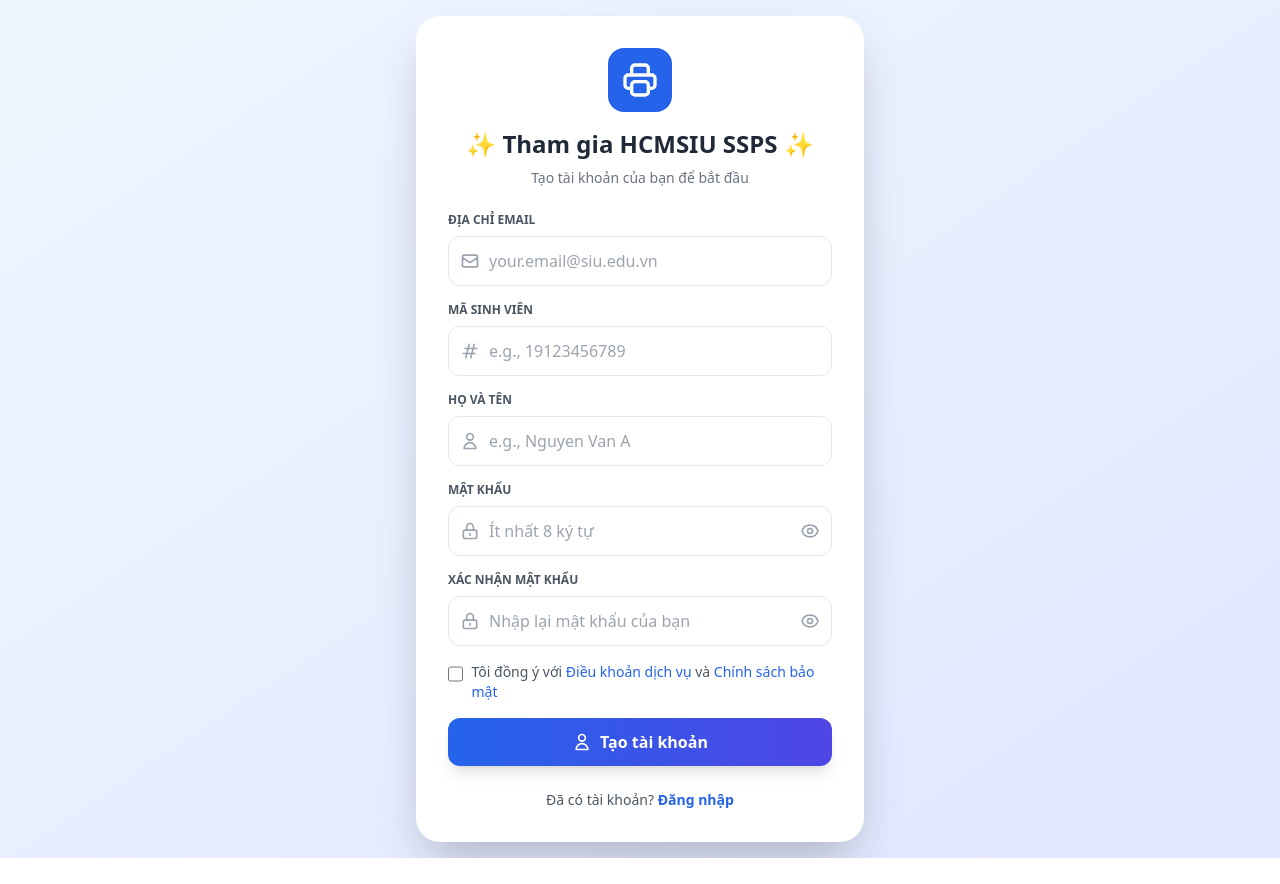
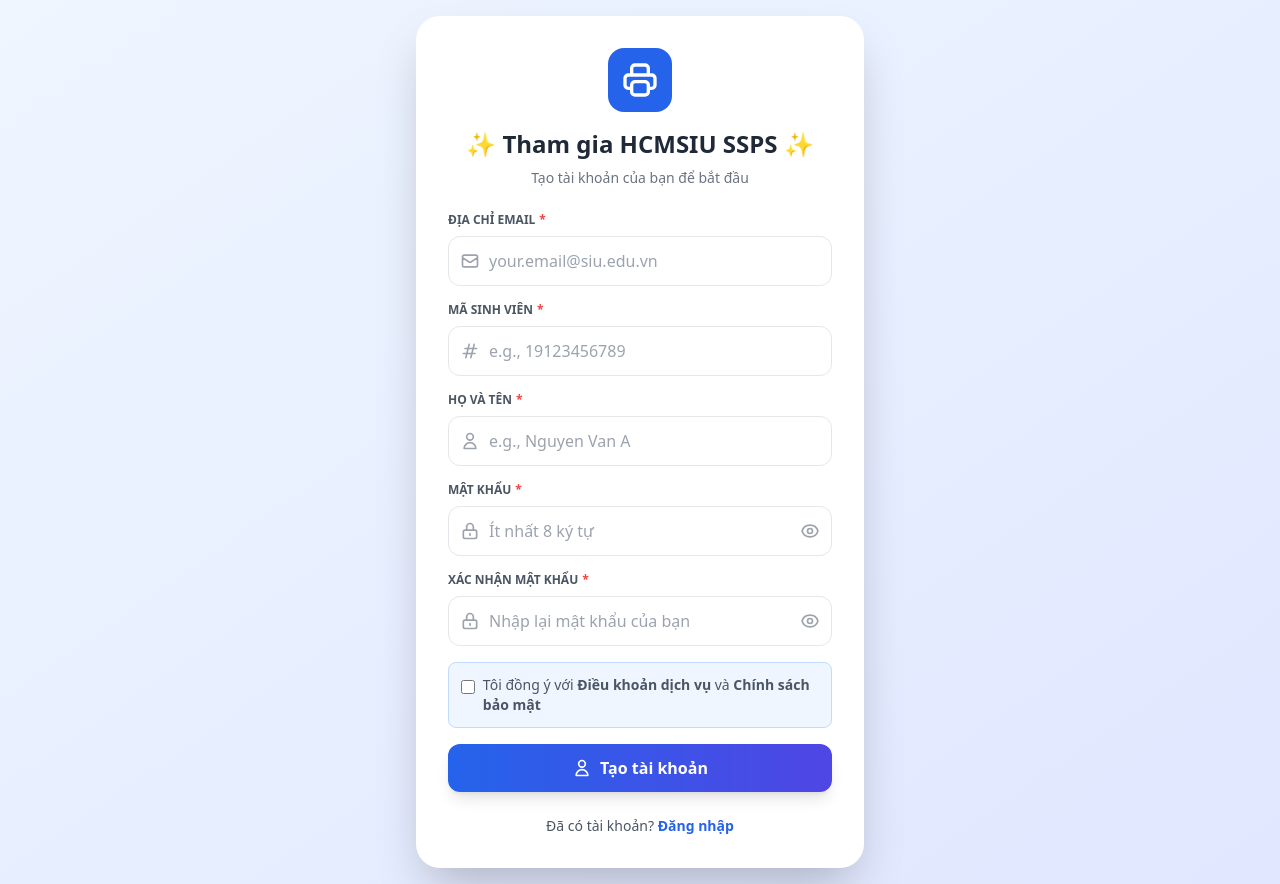
Before and after one commit to Minh6625/SSPS_AntiSocola, a Next.js app in the folder frontend/: page /register in a window 1280 px wide. Before the commit the page ends 858 px from the top, so only its background shows below. Built offline with nearby package versions, Linux system fonts and the light colour scheme; no server answers.

Commit message:
feat: Kết nối api Đăng ký vào FE

```diff
--- a/frontend/src/app/register/page.tsx
+++ b/frontend/src/app/register/page.tsx
@@ -3,6 +3,17 @@
 import { useState } from 'react';
 import { useRouter } from 'next/navigation';
 import { authService } from '@/services/authService';
+import FormField from '@/components/FormField';
+import SuccessModal from '@/components/SuccessModal';
+
+interface FieldErrors {
+  email?: string;
+  studentId?: string;
+  fullName?: string;
+  password?: string;
+  confirmPassword?: string;
+  terms?: string;
+}
 
 export default function RegisterPage() {
   const router = useRouter();
@@ -17,28 +28,79 @@
   const [showConfirmPassword, setShowConfirmPassword] = useState(false);
   const [agreedToTerms, setAgreedToTerms] = useState(false);
   const [loading, setLoading] = useState(false);
-  const [error, setError] = useState('');
+  const [fieldErrors, setFieldErrors] = useState<FieldErrors>({});
+  const [showSuccessModal, setShowSuccessModal] = useState(false);
+  const [successMessage, setSuccessMessage] = useState('');
+
+  const validateForm = (): boolean => {
+    const errors: FieldErrors = {};
+
+    // Email validation
+    if (!formData.email) {
+      errors.email = 'Email không được để trống';
+    } else if (!formData.email.match(/.*@siu\.edu\.vn$/)) {
+      errors.email = 'Email phải là địa chỉ @siu.edu.vn';
+    }
+
+    // Student ID validation
+    if (!formData.studentId) {
+      errors.studentId = 'MSSV không được để trống';
+    } else if (!formData.studentId.match(/^[0-9]{11}$/)) {
+      errors.studentId = 'MSSV phải là 11 chữ số';
+    }
+
+    // Full name validation
+    if (!formData.fullName) {
+      errors.fullName = 'Họ và tên không được để trống';
+    } else if (formData.fullName.length < 2) {
+      errors.fullName = 'Họ và tên phải từ 2 ký tự trở lên';
+    }
+
+    // Password validation
+    if (!formData.password) {
+      errors.password = 'Mật khẩu không được để trống';
+    } else if (formData.password.length < 8) {
+      errors.password = 'Mật khẩu phải có ít nhất 8 ký tự';
+    } else if (!formData.password.match(/^(?=.*[a-z])(?=.*[A-Z])(?=.*\d).*$/)) {
+      errors.password = 'Mật khẩu phải chứa ít nhất 1 chữ hoa, 1 chữ thường và 1 số';
+    }
+
+    // Confirm password validation
+    if (!formData.confirmPassword) {
+      errors.confirmPassword = 'Xác nhận mật khẩu không được để trống';
+    } else if (formData.password !== formData.confirmPassword) {
+      errors.confirmPassword = 'Mật khẩu xác nhận không khớp';
+    }
+
+    // Terms validation
+    if (!agreedToTerms) {
+      errors.terms = 'Vui lòng đồng ý với điều khoản dịch vụ';
+    }
+
+    setFieldErrors(errors);
+    return Object.keys(errors).length === 0;
+  };
 
   const handleChange = (e: React.ChangeEvent<HTMLInputElement>) => {
+    const { name, value } = e.target;
     setFormData({
       ...formData,
-      [e.target.name]: e.target.value,
+      [name]: value,
     });
-    setError(''); // Clear error khi user nhập
+    // Clear error cho field này khi user nhập
+    if (fieldErrors[name as keyof FieldErrors]) {
+      setFieldErrors({
+        ...fieldErrors,
+        [name]: undefined,
+      });
+    }
   };
 
   const handleSubmit = async (e: React.FormEvent) => {
     e.preventDefault();
-    setError('');
 
-    // Validation
-    if (!agreedToTerms) {
-      setError('Vui lòng đồng ý với điều khoản dịch vụ');
-      return;
-    }
-
-    if (formData.password !== formData.confirmPassword) {
-      setError('Mật khẩu xác nhận không khớp');
+    // Validate form
+    if (!validateForm()) {
       return;
     }
 
@@ -47,14 +109,22 @@
     try {
       const response = await authService.register(formData);
 
-      // Success - Redirect to login
-      alert(response.data.message || 'Đăng ký thành công!');
-      router.push('/login');
+      // Success - Show modal
+      setSuccessMessage(response.data.message || 'Đăng ký thành công!');
+      setShowSuccessModal(true);
     } catch (err: any) {
-      setError(err.message || 'Đăng ký thất bại');
+      setFieldErrors({
+        ...fieldErrors,
+        email: err.message,
+      });
     } finally {
       setLoading(false);
     }
+  };
+
+  const handleSuccessModalClose = () => {
+    setShowSuccessModal(false);
+    router.push('/login');
   };
 
   return (
@@ -73,50 +143,28 @@
           <p className="text-gray-500 text-sm mt-2">Tạo tài khoản của bạn để bắt đầu</p>
         </div>
 
-        {/* Error Message */}
-        {error && (
-          <div className="mb-4 p-3 bg-red-50 border border-red-200 rounded-lg text-red-600 text-sm">
-            {error}
-          </div>
-        )}
-
         {/* Form */}
         <form onSubmit={handleSubmit} className="space-y-4">
           {/* Email */}
-          <div>
-            <label className="block text-xs font-semibold text-gray-600 uppercase mb-2">
-              Địa chỉ Email
-            </label>
-            <div className="relative">
-              <span className="absolute left-3 top-1/2 -translate-y-1/2 text-gray-400">
-                <svg className="w-5 h-5" fill="none" stroke="currentColor" viewBox="0 0 24 24">
-                  <path strokeLinecap="round" strokeLinejoin="round" strokeWidth={2} d="M3 8l7.89 5.26a2 2 0 002.22 0L21 8M5 19h14a2 2 0 002-2V7a2 2 0 00-2-2H5a2 2 0 00-2 2v10a2 2 0 002 2z" />
-                </svg>
-              </span>
-              <input
+          <FormField
+            label="Địa chỉ Email"
             type="email"
             name="email"
             value={formData.email}
             onChange={handleChange}
             placeholder="your.email@siu.edu.vn"
             required
-                className="w-full pl-10 pr-4 py-3 border border-gray-200 rounded-xl focus:outline-none focus:ring-2 focus:ring-blue-500 focus:border-transparent"
+            error={fieldErrors.email}
+            icon={
+              <svg className="w-5 h-5" fill="none" stroke="currentColor" viewBox="0 0 24 24">
+                <path strokeLinecap="round" strokeLinejoin="round" strokeWidth={2} d="M3 8l7.89 5.26a2 2 0 002.22 0L21 8M5 19h14a2 2 0 002-2V7a2 2 0 00-2-2H5a2 2 0 00-2 2v10a2 2 0 002 2z" />
+              </svg>
+            }
           />
-            </div>
-          </div>
 
           {/* Student ID */}
-          <div>
-            <label className="block text-xs font-semibold text-gray-600 uppercase mb-2">
-              Mã sinh viên
-            </label>
-            <div className="relative">
-              <span className="absolute left-3 top-1/2 -translate-y-1/2 text-gray-400">
-                <svg className="w-5 h-5" fill="none" stroke="currentColor" viewBox="0 0 24 24">
-                  <path strokeLinecap="round" strokeLinejoin="round" strokeWidth={2} d="M7 20l4-16m2 16l4-16M6 9h14M4 15h14" />
-                </svg>
-              </span>
-              <input
+          <FormField
+            label="Mã sinh viên"
             type="text"
             name="studentId"
             value={formData.studentId}
@@ -124,133 +172,113 @@
             placeholder="e.g., 19123456789"
             required
             pattern="[0-9]{11}"
-                className="w-full pl-10 pr-4 py-3 border border-gray-200 rounded-xl focus:outline-none focus:ring-2 focus:ring-blue-500 focus:border-transparent"
+            error={fieldErrors.studentId}
+            icon={
+              <svg className="w-5 h-5" fill="none" stroke="currentColor" viewBox="0 0 24 24">
+                <path strokeLinecap="round" strokeLinejoin="round" strokeWidth={2} d="M7 20l4-16m2 16l4-16M6 9h14M4 15h14" />
+              </svg>
+            }
           />
-            </div>
-          </div>
 
           {/* Full Name */}
-          <div>
-            <label className="block text-xs font-semibold text-gray-600 uppercase mb-2">
-              Họ và tên
-            </label>
-            <div className="relative">
-              <span className="absolute left-3 top-1/2 -translate-y-1/2 text-gray-400">
-                <svg className="w-5 h-5" fill="none" stroke="currentColor" viewBox="0 0 24 24">
-                  <path strokeLinecap="round" strokeLinejoin="round" strokeWidth={2} d="M16 7a4 4 0 11-8 0 4 4 0 018 0zM12 14a7 7 0 00-7 7h14a7 7 0 00-7-7z" />
-                </svg>
-              </span>
-              <input
+          <FormField
+            label="Họ và tên"
             type="text"
             name="fullName"
             value={formData.fullName}
             onChange={handleChange}
             placeholder="e.g., Nguyen Van A"
             required
-                className="w-full pl-10 pr-4 py-3 border border-gray-200 rounded-xl focus:outline-none focus:ring-2 focus:ring-blue-500 focus:border-transparent"
+            error={fieldErrors.fullName}
+            icon={
+              <svg className="w-5 h-5" fill="none" stroke="currentColor" viewBox="0 0 24 24">
+                <path strokeLinecap="round" strokeLinejoin="round" strokeWidth={2} d="M16 7a4 4 0 11-8 0 4 4 0 018 0zM12 14a7 7 0 00-7 7h14a7 7 0 00-7-7z" />
+              </svg>
+            }
           />
-            </div>
-          </div>
 
           {/* Password */}
-          <div>
-            <label className="block text-xs font-semibold text-gray-600 uppercase mb-2">
-              Mật khẩu
-            </label>
-            <div className="relative">
-              <span className="absolute left-3 top-1/2 -translate-y-1/2 text-gray-400">
-                <svg className="w-5 h-5" fill="none" stroke="currentColor" viewBox="0 0 24 24">
-                  <path strokeLinecap="round" strokeLinejoin="round" strokeWidth={2} d="M12 15v2m-6 4h12a2 2 0 002-2v-6a2 2 0 00-2-2H6a2 2 0 00-2 2v6a2 2 0 002 2zm10-10V7a4 4 0 00-8 0v4h8z" />
-                </svg>
-              </span>
-              <input
-                type={showPassword ? 'text' : 'password'}
+          <FormField
+            label="Mật khẩu"
+            type="password"
             name="password"
             value={formData.password}
             onChange={handleChange}
             placeholder="Ít nhất 8 ký tự"
             required
             minLength={8}
-                className="w-full pl-10 pr-12 py-3 border border-gray-200 rounded-xl focus:outline-none focus:ring-2 focus:ring-blue-500 focus:border-transparent"
-              />
-              <button
-                type="button"
-                onClick={() => setShowPassword(!showPassword)}
-                className="absolute right-3 top-1/2 -translate-y-1/2 text-gray-400 hover:text-gray-600"
-              >
-                {showPassword ? (
-                  <svg className="w-5 h-5" fill="none" stroke="currentColor" viewBox="0 0 24 24">
-                    <path strokeLinecap="round" strokeLinejoin="round" strokeWidth={2} d="M13.875 18.825A10.05 10.05 0 0112 19c-4.478 0-8.268-2.943-9.543-7a9.97 9.97 0 011.563-3.029m5.858.908a3 3 0 114.243 4.243M9.878 9.878l4.242 4.242M9.88 9.88l-3.29-3.29m7.532 7.532l3.29 3.29M3 3l3.59 3.59m0 0A9.953 9.953 0 0112 5c4.478 0 8.268 2.943 9.543 7a10.025 10.025 0 01-4.132 5.411m0 0L21 21" />
-                  </svg>
-                ) : (
-                  <svg className="w-5 h-5" fill="none" stroke="currentColor" viewBox="0 0 24 24">
-                    <path strokeLinecap="round" strokeLinejoin="round" strokeWidth={2} d="M15 12a3 3 0 11-6 0 3 3 0 016 0z" />
-                    <path strokeLinecap="round" strokeLinejoin="round" strokeWidth={2} d="M2.458 12C3.732 7.943 7.523 5 12 5c4.478 0 8.268 2.943 9.542 7-1.274 4.057-5.064 7-9.542 7-4.477 0-8.268-2.943-9.542-7z" />
-                  </svg>
-                )}
-              </button>
-            </div>
-          </div>
-
-          {/* Confirm Password */}
-          <div>
-            <label className="block text-xs font-semibold text-gray-600 uppercase mb-2">
-              Xác nhận mật khẩu
-            </label>
-            <div className="relative">
-              <span className="absolute left-3 top-1/2 -translate-y-1/2 text-gray-400">
+            error={fieldErrors.password}
+            showToggle
+            showPassword={showPassword}
+            onTogglePassword={() => setShowPassword(!showPassword)}
+            icon={
               <svg className="w-5 h-5" fill="none" stroke="currentColor" viewBox="0 0 24 24">
                 <path strokeLinecap="round" strokeLinejoin="round" strokeWidth={2} d="M12 15v2m-6 4h12a2 2 0 002-2v-6a2 2 0 00-2-2H6a2 2 0 00-2 2v6a2 2 0 002 2zm10-10V7a4 4 0 00-8 0v4h8z" />
               </svg>
-              </span>
-              <input
-                type={showConfirmPassword ? 'text' : 'password'}
+            }
+          />
+
+          {/* Confirm Password */}
+          <FormField
+            label="Xác nhận mật khẩu"
+            type="password"
             name="confirmPassword"
             value={formData.confirmPassword}
             onChange={handleChange}
             placeholder="Nhập lại mật khẩu của bạn"
             required
-                className="w-full pl-10 pr-12 py-3 border border-gray-200 rounded-xl focus:outline-none focus:ring-2 focus:ring-blue-500 focus:border-transparent"
+            error={fieldErrors.confirmPassword}
+            showToggle
+            showPassword={showConfirmPassword}
+            onTogglePassword={() => setShowConfirmPassword(!showConfirmPassword)}
+            icon={
+              <svg className="w-5 h-5" fill="none" stroke="currentColor" viewBox="0 0 24 24">
+                <path strokeLinecap="round" strokeLinejoin="round" strokeWidth={2} d="M12 15v2m-6 4h12a2 2 0 002-2v-6a2 2 0 00-2-2H6a2 2 0 00-2 2v6a2 2 0 002 2zm10-10V7a4 4 0 00-8 0v4h8z" />
+              </svg>
+            }
           />
-              <button
-                type="button"
-                onClick={() => setShowConfirmPassword(!showConfirmPassword)}
-                className="absolute right-3 top-1/2 -translate-y-1/2 text-gray-400 hover:text-gray-600"
-              >
-                {showConfirmPassword ? (
-                  <svg className="w-5 h-5" fill="none" stroke="currentColor" viewBox="0 0 24 24">
-                    <path strokeLinecap="round" strokeLinejoin="round" strokeWidth={2} d="M13.875 18.825A10.05 10.05 0 0112 19c-4.478 0-8.268-2.943-9.543-7a9.97 9.97 0 011.563-3.029m5.858.908a3 3 0 114.243 4.243M9.878 9.878l4.242 4.242M9.88 9.88l-3.29-3.29m7.532 7.532l3.29 3.29M3 3l3.59 3.59m0 0A9.953 9.953 0 0112 5c4.478 0 8.268 2.943 9.543 7a10.025 10.025 0 01-4.132 5.411m0 0L21 21" />
-                  </svg>
-                ) : (
-                  <svg className="w-5 h-5" fill="none" stroke="currentColor" viewBox="0 0 24 24">
-                    <path strokeLinecap="round" strokeLinejoin="round" strokeWidth={2} d="M15 12a3 3 0 11-6 0 3 3 0 016 0z" />
-                    <path strokeLinecap="round" strokeLinejoin="round" strokeWidth={2} d="M2.458 12C3.732 7.943 7.523 5 12 5c4.478 0 8.268 2.943 9.542 7-1.274 4.057-5.064 7-9.542 7-4.477 0-8.268-2.943-9.542-7z" />
-                  </svg>
-                )}
-              </button>
-            </div>
-          </div>
 
           {/* Terms Checkbox */}
-          <div className="flex items-start">
+          <div className={`flex items-start p-3 rounded-lg transition-colors ${
+            fieldErrors.terms ? 'bg-red-50 border border-red-200' : 'bg-blue-50 border border-blue-200'
+          }`}>
             <input
               type="checkbox"
               id="terms"
               checked={agreedToTerms}
-              onChange={(e) => setAgreedToTerms(e.target.checked)}
-              className="mt-1 w-4 h-4 text-blue-600 border-gray-300 rounded focus:ring-blue-500"
+              onChange={(e) => {
+                setAgreedToTerms(e.target.checked);
+                if (e.target.checked && fieldErrors.terms) {
+                  setFieldErrors({ ...fieldErrors, terms: undefined });
+                }
+              }}
+              className={`mt-1 w-4 h-4 rounded focus:ring-2 focus:ring-offset-0 ${
+                fieldErrors.terms
+                  ? 'text-red-600 border-red-300 focus:ring-red-500'
+                  : 'text-blue-600 border-blue-300 focus:ring-blue-500'
+              }`}
             />
-            <label htmlFor="terms" className="ml-2 text-sm text-gray-600">
+            <label htmlFor="terms" className={`ml-2 text-sm ${
+              fieldErrors.terms ? 'text-red-600' : 'text-gray-600'
+            }`}>
               Tôi đồng ý với{' '}
-              <a href="#" className="text-blue-600 hover:underline">
+              <a href="#" className="font-semibold hover:underline">
                 Điều khoản dịch vụ
               </a>{' '}
               và{' '}
-              <a href="#" className="text-blue-600 hover:underline">
+              <a href="#" className="font-semibold hover:underline">
                 Chính sách bảo mật
               </a>
             </label>
           </div>
+          {fieldErrors.terms && (
+            <div className="flex items-start gap-2 -mt-2">
+              <svg className="w-4 h-4 text-red-500 mt-0.5 flex-shrink-0" fill="currentColor" viewBox="0 0 20 20">
+                <path fillRule="evenodd" d="M18 10a8 8 0 11-16 0 8 8 0 0116 0zm-7-4a1 1 0 11-2 0 1 1 0 012 0zM9 9a1 1 0 000 2v3a1 1 0 001 1h1a1 1 0 100-2v-3a1 1 0 00-1-1H9z" clipRule="evenodd" />
+              </svg>
+              <p className="text-sm text-red-600">{fieldErrors.terms}</p>
+            </div>
+          )}
 
           {/* Submit Button */}
           <button
@@ -287,6 +315,15 @@
           </p>
         </div>
       </div>
+
+      {/* Success Modal */}
+      <SuccessModal
+        isOpen={showSuccessModal}
+        title="Đăng ký thành công! 🎉"
+        message={successMessage}
+        onClose={handleSuccessModalClose}
+        redirectUrl="/login"
+      />
     </div>
   );
 }
--- /dev/null
+++ b/frontend/src/components/FormField.tsx
@@ -0,0 +1,94 @@
+'use client';
+
+import React from 'react';
+
+interface FormFieldProps {
+  label: string;
+  type?: string;
+  name: string;
+  value: string;
+  onChange: (e: React.ChangeEvent<HTMLInputElement>) => void;
+  placeholder?: string;
+  required?: boolean;
+  pattern?: string;
+  minLength?: number;
+  error?: string;
+  icon?: React.ReactNode;
+  showToggle?: boolean;
+  showPassword?: boolean;
+  onTogglePassword?: () => void;
+}
+
+export default function FormField({
+  label,
+  type = 'text',
+  name,
+  value,
+  onChange,
+  placeholder,
+  required,
+  pattern,
+  minLength,
+  error,
+  icon,
+  showToggle,
+  showPassword,
+  onTogglePassword,
+}: FormFieldProps) {
+  return (
+    <div>
+      <label className="block text-xs font-semibold text-gray-600 uppercase mb-2">
+        {label}
+        {required && <span className="text-red-500 ml-1">*</span>}
+      </label>
+      <div className="relative">
+        {icon && (
+          <span className="absolute left-3 top-1/2 -translate-y-1/2 text-gray-400">
+            {icon}
+          </span>
+        )}
+        <input
+          type={showToggle && showPassword ? 'text' : type}
+          name={name}
+          value={value}
+          onChange={onChange}
+          placeholder={placeholder}
+          required={required}
+          pattern={pattern}
+          minLength={minLength}
+          className={`w-full ${icon ? 'pl-10' : 'pl-4'} ${showToggle ? 'pr-12' : 'pr-4'} py-3 border rounded-xl focus:outline-none focus:ring-2 focus:border-transparent transition-all duration-200 ${
+            error
+              ? 'border-red-300 focus:ring-red-500 bg-red-50'
+              : 'border-gray-200 focus:ring-blue-500'
+          }`}
+        />
+        {showToggle && onTogglePassword && (
+          <button
+            type="button"
+            onClick={onTogglePassword}
+            className="absolute right-3 top-1/2 -translate-y-1/2 text-gray-400 hover:text-gray-600 transition-colors"
+          >
+            {showPassword ? (
+              <svg className="w-5 h-5" fill="none" stroke="currentColor" viewBox="0 0 24 24">
+                <path strokeLinecap="round" strokeLinejoin="round" strokeWidth={2} d="M13.875 18.825A10.05 10.05 0 0112 19c-4.478 0-8.268-2.943-9.543-7a9.97 9.97 0 011.563-3.029m5.858.908a3 3 0 114.243 4.243M9.878 9.878l4.242 4.242M9.88 9.88l-3.29-3.29m7.532 7.532l3.29 3.29M3 3l3.59 3.59m0 0A9.953 9.953 0 0112 5c4.478 0 8.268 2.943 9.543 7a10.025 10.025 0 01-4.132 5.411m0 0L21 21" />
+              </svg>
+            ) : (
+              <svg className="w-5 h-5" fill="none" stroke="currentColor" viewBox="0 0 24 24">
+                <path strokeLinecap="round" strokeLinejoin="round" strokeWidth={2} d="M15 12a3 3 0 11-6 0 3 3 0 016 0z" />
+                <path strokeLinecap="round" strokeLinejoin="round" strokeWidth={2} d="M2.458 12C3.732 7.943 7.523 5 12 5c4.478 0 8.268 2.943 9.542 7-1.274 4.057-5.064 7-9.542 7-4.477 0-8.268-2.943-9.542-7z" />
+              </svg>
+            )}
+          </button>
+        )}
+      </div>
+      {error && (
+        <div className="mt-2 flex items-start gap-2">
+          <svg className="w-4 h-4 text-red-500 mt-0.5 flex-shrink-0" fill="currentColor" viewBox="0 0 20 20">
+            <path fillRule="evenodd" d="M18 10a8 8 0 11-16 0 8 8 0 0116 0zm-7-4a1 1 0 11-2 0 1 1 0 012 0zM9 9a1 1 0 000 2v3a1 1 0 001 1h1a1 1 0 100-2v-3a1 1 0 00-1-1H9z" clipRule="evenodd" />
+          </svg>
+          <p className="text-sm text-red-600">{error}</p>
+        </div>
+      )}
+    </div>
+  );
+}
--- /dev/null
+++ b/frontend/src/components/SuccessModal.tsx
@@ -0,0 +1,69 @@
+'use client';
+
+import { useEffect } from 'react';
+
+interface SuccessModalProps {
+  isOpen: boolean;
+  title: string;
+  message: string;
+  onClose: () => void;
+  redirectUrl?: string;
+}
+
+export default function SuccessModal({
+  isOpen,
+  title,
+  message,
+  onClose,
+  redirectUrl,
+}: SuccessModalProps) {
+  useEffect(() => {
+    if (isOpen && redirectUrl) {
+      const timer = setTimeout(() => {
+        window.location.href = redirectUrl;
+      }, 2000);
+      return () => clearTimeout(timer);
+    }
+  }, [isOpen, redirectUrl]);
+
+  if (!isOpen) return null;
+
+  return (
+    <div className="fixed inset-0 bg-black bg-opacity-50 flex items-center justify-center z-50 p-4">
+      <div className="bg-white rounded-2xl shadow-2xl p-8 max-w-md w-full animate-in fade-in zoom-in duration-300">
+        {/* Success Icon */}
+        <div className="flex justify-center mb-6">
+          <div className="w-16 h-16 bg-green-100 rounded-full flex items-center justify-center animate-bounce">
+            <svg className="w-8 h-8 text-green-600" fill="none" stroke="currentColor" viewBox="0 0 24 24">
+              <path strokeLinecap="round" strokeLinejoin="round" strokeWidth={2} d="M5 13l4 4L19 7" />
+            </svg>
+          </div>
+        </div>
+
+        {/* Title */}
+        <h2 className="text-2xl font-bold text-center text-gray-800 mb-2">{title}</h2>
+
+        {/* Message */}
+        <p className="text-center text-gray-600 mb-6">{message}</p>
+
+        {/* Progress Bar */}
+        {redirectUrl && (
+          <div className="mb-6">
+            <div className="w-full bg-gray-200 rounded-full h-1 overflow-hidden">
+              <div className="bg-green-600 h-full animate-pulse" style={{ width: '100%' }}></div>
+            </div>
+            <p className="text-xs text-gray-500 text-center mt-2">Đang chuyển hướng...</p>
+          </div>
+        )}
+
+        {/* Close Button */}
+        <button
+          onClick={onClose}
+          className="w-full bg-green-600 text-white py-3 rounded-xl font-semibold hover:bg-green-700 transition-colors duration-200"
+        >
+          {redirectUrl ? 'Đóng' : 'Xác nhận'}
+        </button>
+      </div>
+    </div>
+  );
+}
```
Also changed, not shown: frontend/src/services/authService.ts (+22 -6 lines). Lines whose indentation alone changed are shown as unchanged.
